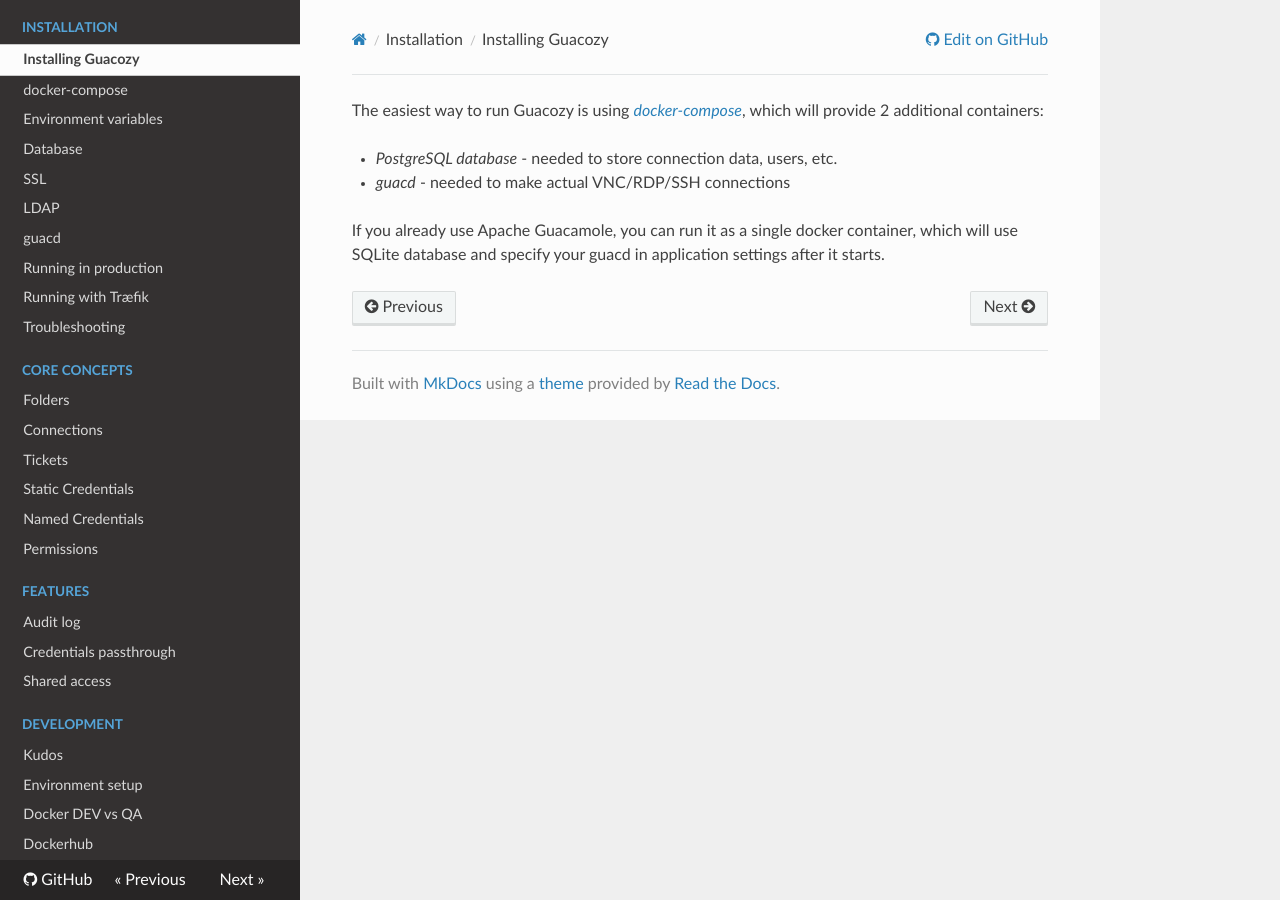
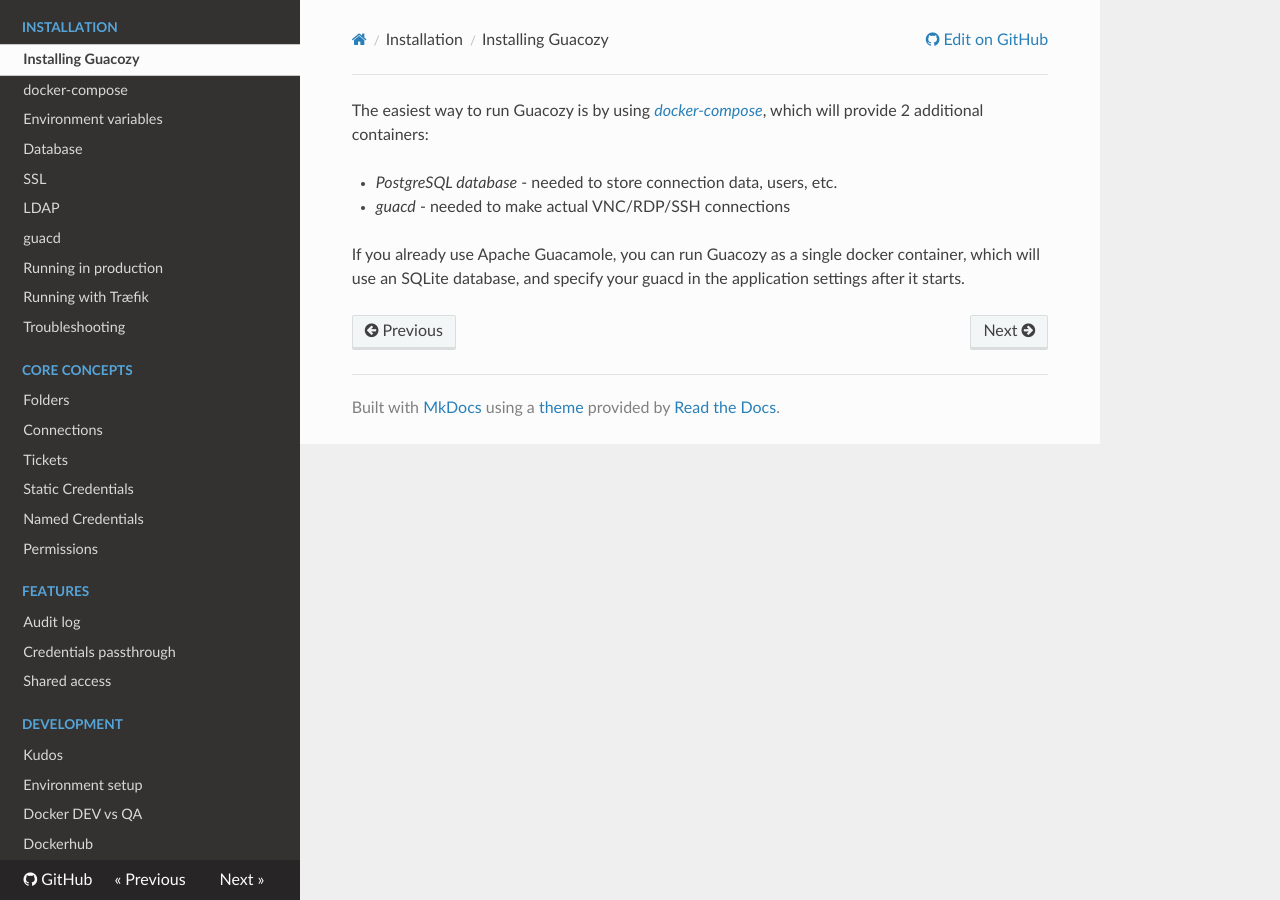
Before and after one commit to paidem/guacozy, an MkDocs documentation site: the page built from docs/installation/index.md, in a window 1280 px wide. Built offline with MkDocs 1.6.1, drawn with Linux system fonts in a browser that asks for light colours; nearby versions of some CDN libraries; old or Windows-style settings are respelled for this version of MkDocs.

Commit message:
Update index.md
typo cleanup

```diff
--- a/docs/installation/index.md
+++ b/docs/installation/index.md
@@ -1,7 +1,6 @@
-The easiest way to run Guacozy is using [_docker-compose_](docker-compose.md), which will provide 2 additional containers:
+The easiest way to run Guacozy is by using [_docker-compose_](docker-compose.md), which will provide 2 additional containers:
 
 - _PostgreSQL database_ - needed to store connection data, users, etc.
 - _guacd_ - needed to make actual VNC/RDP/SSH connections
 
-
-If you already use Apache Guacamole, you can run it as a single docker container, which will use SQLite database and specify your guacd in application settings after it starts.
+If you already use Apache Guacamole, you can run Guacozy as a single docker container, which will use an SQLite database, and specify your guacd in the application settings after it starts.
```
